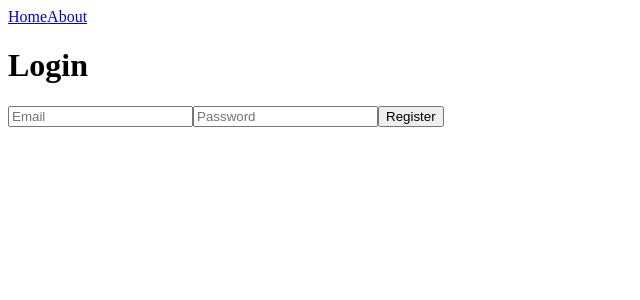
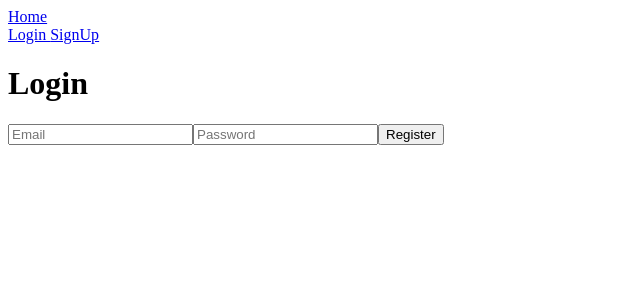
Before and after one commit to MichaelTessier/vue-3-notes, a Vue app: page /login in a window 1280 px wide. Shown: the top 300 px of the page, without its empty margins (0-640 px from the left). Built offline with nearby package versions, Linux system fonts and the light colour scheme; no server answers.

Commit message:
feat(auth): add auth & user menus

```diff
--- a/src/App.vue
+++ b/src/App.vue
@@ -1,13 +1,20 @@
 <script setup lang="ts">
 import { RouterLink, RouterView } from "vue-router";
+import UserMenu from "@/domains/auth/components/UserMenu.vue";
+import AuthMenu from "@/domains/auth/components/AuthMenu.vue";
+import { useAuthState } from "@/domains/auth/use/useAuthState";
+
+const { isAuthenticated } = useAuthState();
 </script>
 
 <template>
   <header>
     <nav>
       <RouterLink to="/">Home</RouterLink>
-      <RouterLink to="/about">About</RouterLink>
     </nav>
+
+    <UserMenu v-if="isAuthenticated" />
+    <AuthMenu v-if="!isAuthenticated" />
   </header>
 
   <RouterView />
--- /dev/null
+++ b/src/domains/auth/components/AuthMenu.vue
@@ -0,0 +1,22 @@
+<script setup lang="ts">
+import { RouterLink } from "vue-router";
+</script>
+
+<template>
+  <nav>
+    <RouterLink
+      :to="{
+        name: 'login',
+      }"
+    >
+      Login
+    </RouterLink>
+    <RouterLink
+      :to="{
+        name: 'sign-up',
+      }"
+    >
+      SignUp
+    </RouterLink>
+  </nav>
+</template>
--- /dev/null
+++ b/src/domains/auth/components/UserMenu.vue
@@ -0,0 +1,24 @@
+<script setup lang="ts">
+import { getAuth, signOut } from "firebase/auth";
+import { useAuthState } from "@/domains/auth/use/useAuthState";
+
+const { user } = useAuthState();
+
+const auth = getAuth();
+
+const userLogout = async () => {
+  try {
+    await signOut(auth);
+  } catch (error) {
+    alert(error);
+  }
+};
+</script>
+
+<template>
+  <nav>
+    <div v-if="user">{{ user.email }}</div>
+    <div @click="userLogout">Sign out</div>
+
+  </nav>
+</template>
--- a/src/views/HomeView.vue
+++ b/src/views/Home.vue
@@ -9,7 +9,7 @@ import { defineComponent } from "vue";
 import CounterBase from "@/components/CounterBase.vue";
 
 export default defineComponent({
-  name: "ViewHome",
+  name: "Home",
   components: {
     CounterBase,
   },
```
